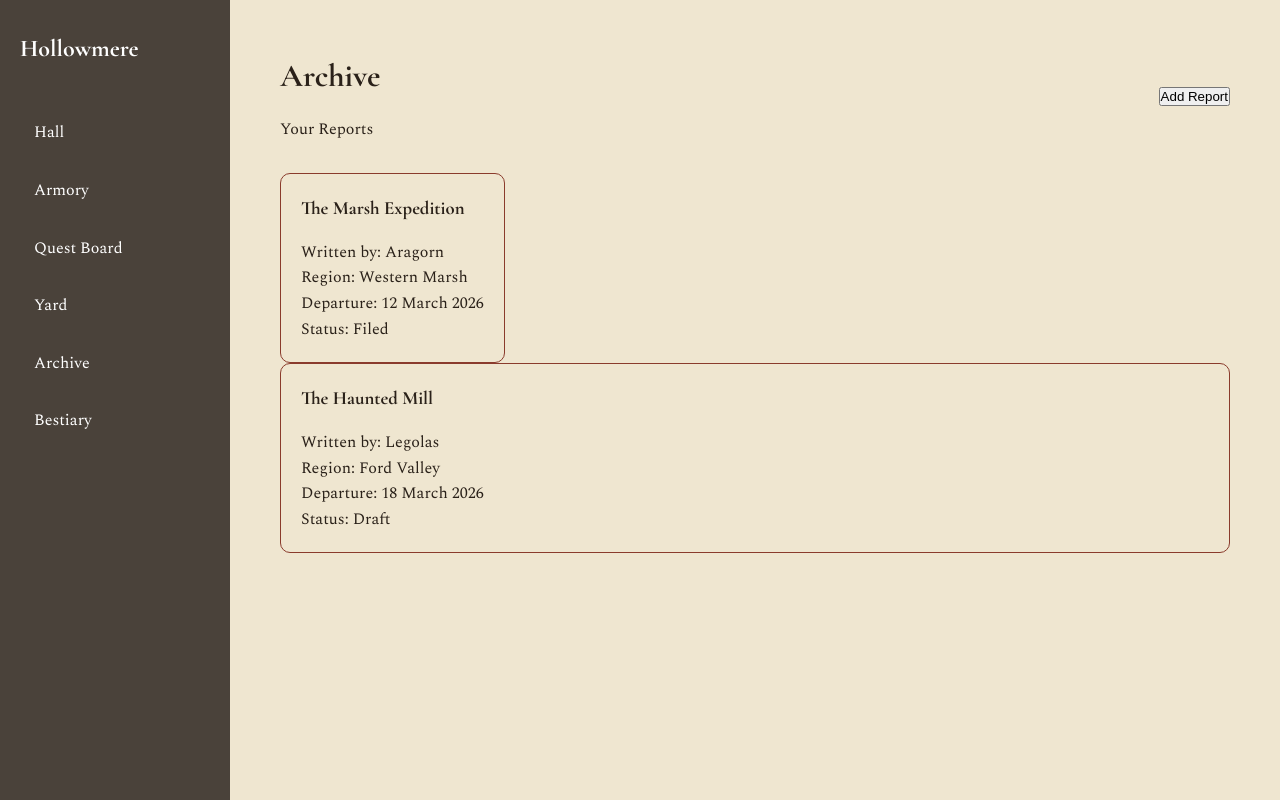
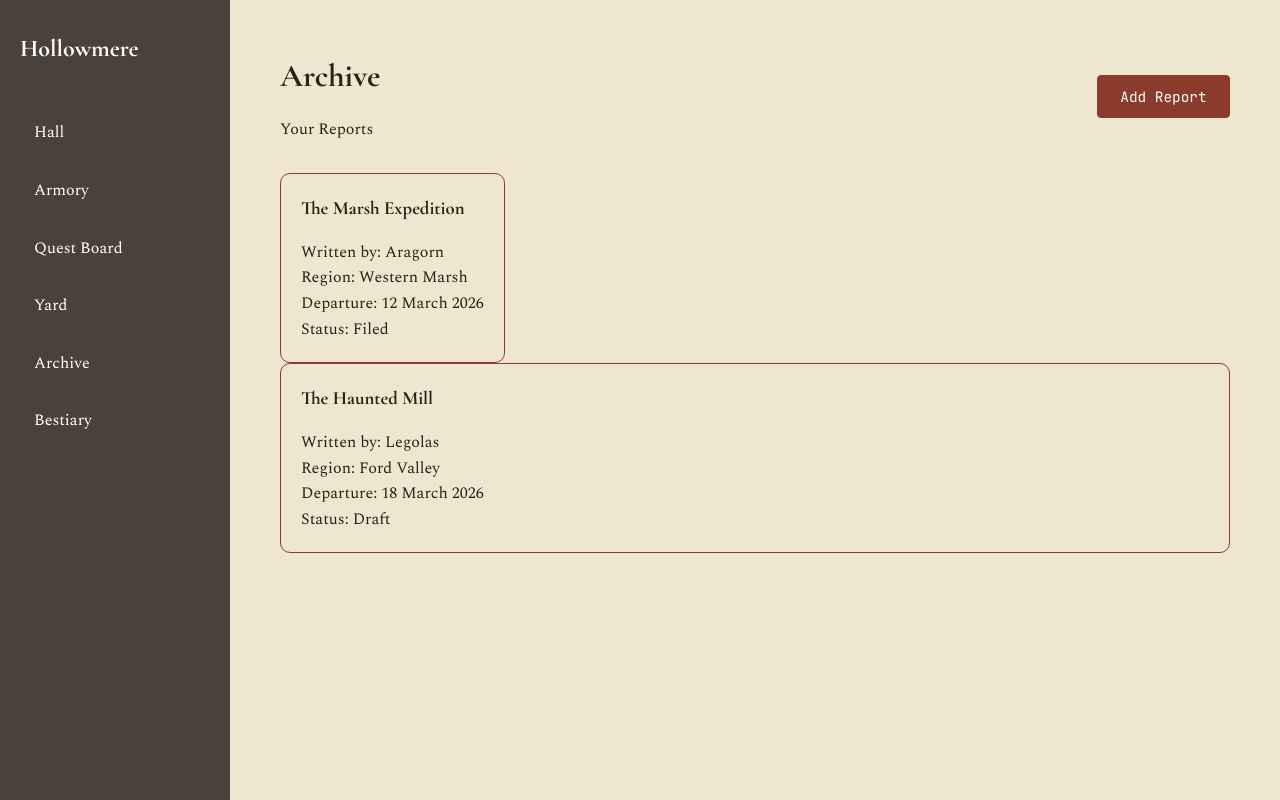
Before and after one commit to Koiya-RUAS/INF2C-Team-4-WebAppDev, a React (Vite) app in the folder React/ClientApp/: page / in a window 1280 px wide. Built offline with nearby package versions, Linux system fonts and the light colour scheme; a web font is replaced by a local one.

Commit message:
Button fix.

```diff
--- a/React/ClientApp/src/App.tsx
+++ b/React/ClientApp/src/App.tsx
@@ -2,6 +2,7 @@ import { Link, Route, Routes } from "react-router-dom";
 import ArmoryPage from "./pages/armoryPage";
 import "./global.css";
 import QuestPage from "./pages/questPage";
+import Button from "./components/ui/button/button";
 
 function ArchivePage() {
   return (
@@ -12,7 +13,7 @@ function ArchivePage() {
           <p>Your Reports</p>
         </div>
 
-        <button>Add Report</button>
+        <Button>Add Report</Button>
       </div>
 
       <div className="reports">
```
